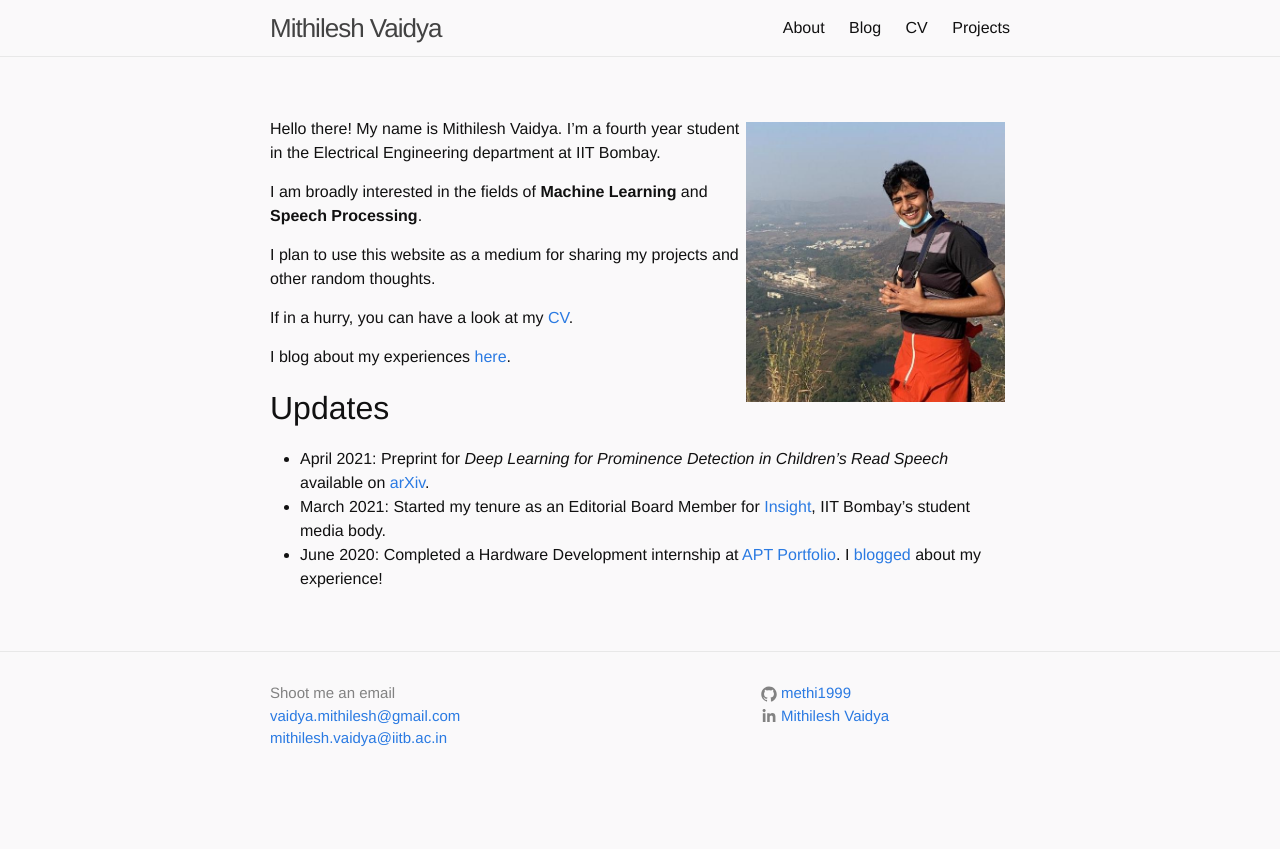
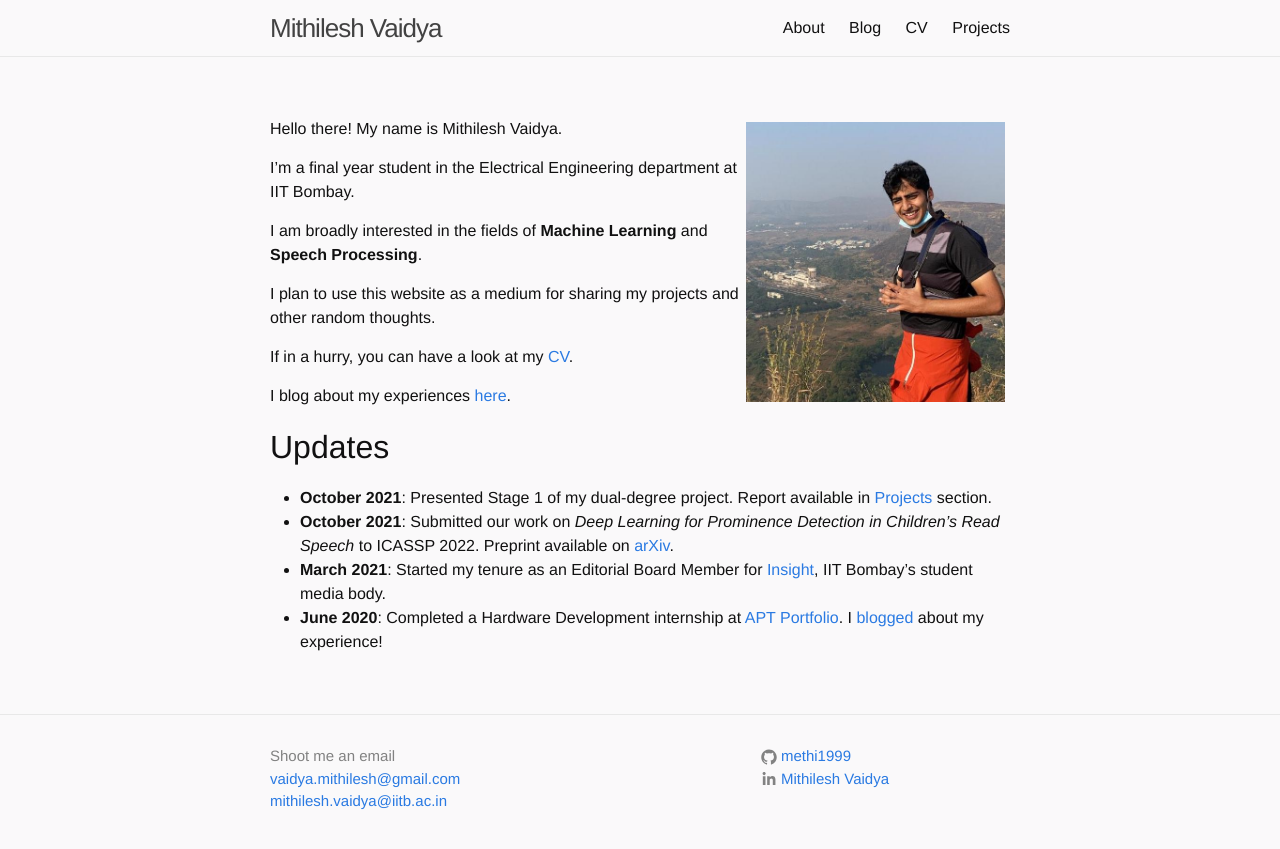
Before and after one commit to ShaunakAJoshi/ShaunakAJoshi.github.io, a Jekyll site: the page built from _pages/index.md, in a window 1280 px wide. Shown: the top 849 px of the page. Built offline with Jekyll 4.4.1, drawn with Linux system fonts in a browser that asks for light colours.

Commit message:
Added DDP 1

```diff
--- a/_pages/index.md
+++ b/_pages/index.md
@@ -6,7 +6,9 @@ permalink: /
 
 <img style="float: right; width: 35%; padding: 5px;" src=" {{site.url}}/assets/img/profile.jpg ">
 
-Hello there! My name is Mithilesh Vaidya. I’m a fourth year student in the Electrical Engineering department at IIT Bombay.
+Hello there! My name is Mithilesh Vaidya.
+
+I’m a final year student in the Electrical Engineering department at IIT Bombay.
 
 I am broadly interested in the fields of **Machine Learning** and **Speech Processing**.
 
@@ -19,8 +21,9 @@ I blog about my experiences [here]({{site.url}}/blog.html).
 ## Updates
 
 <!-- <div style="height:250px;overflow:auto;"> -->
-* April 2021: Preprint for *Deep Learning for Prominence Detection in Children’s Read Speech* available on [arXiv](https://arxiv.org/pdf/2104.05488.pdf).
-* March 2021: Started my tenure as an Editorial Board Member for [Insight](https://www.insightiitb.org),
+* **October 2021**: Presented Stage 1 of my dual-degree project. Report available in [Projects]({{site.url}}/projects.html) section.
+* **October 2021**: Submitted our work on *Deep Learning for Prominence Detection in Children’s Read Speech* to ICASSP 2022. Preprint available on [arXiv](https://arxiv.org/abs/2110.14273).
+* **March 2021**: Started my tenure as an Editorial Board Member for [Insight](https://www.insightiitb.org),
   IIT Bombay's student media body.
-* June 2020: Completed a Hardware Development internship at [APT Portfolio](http://aptportfolio.com). I [blogged]({% post_url 2020-06-12-apt-experience %}) about my experience!
+* **June 2020**: Completed a Hardware Development internship at [APT Portfolio](http://aptportfolio.com). I [blogged]({% post_url 2020-06-12-apt-experience %}) about my experience!
 <!-- </div> -->
```
Also changed, not shown: _pages/about.md (+9 -6 lines), _pages/projects.md (+11 -6 lines), Gemfile.lock, 1 other file.
